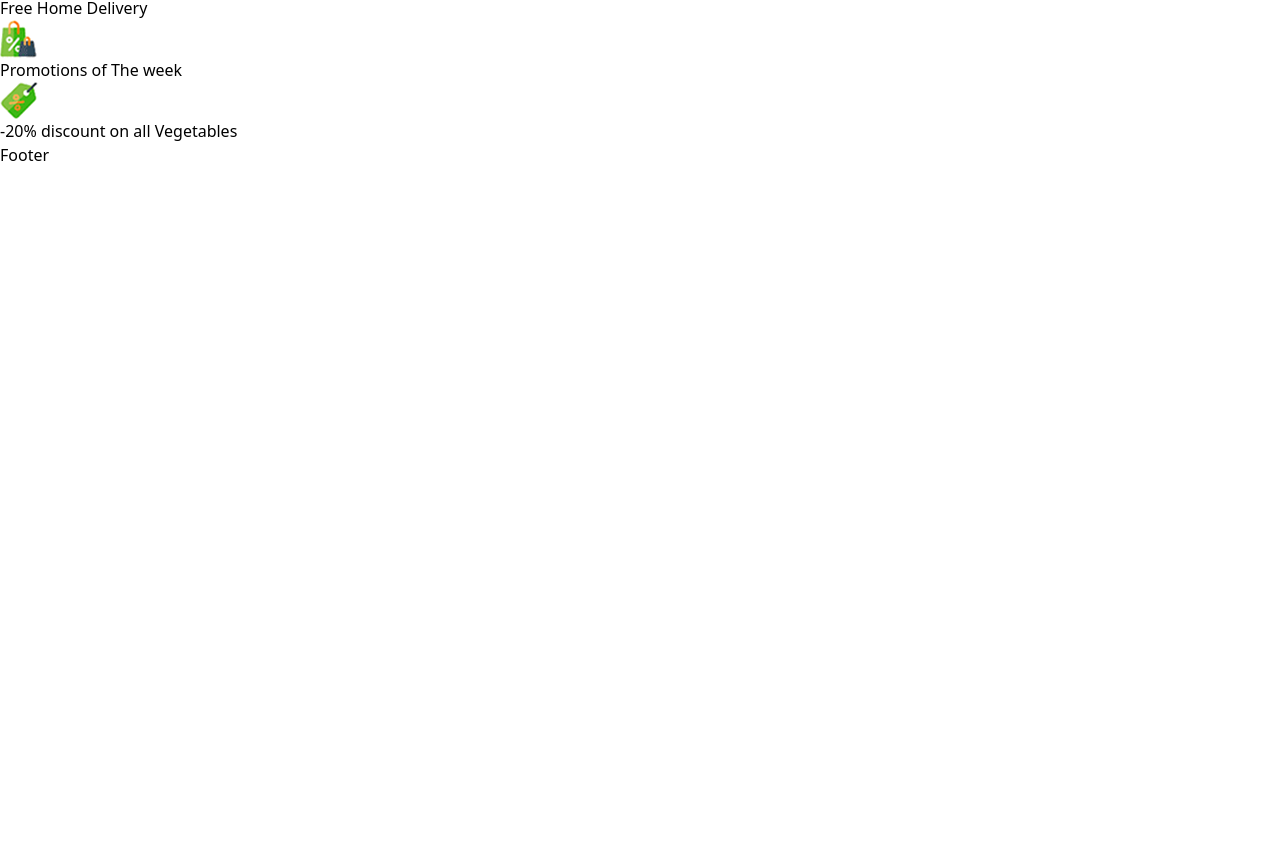
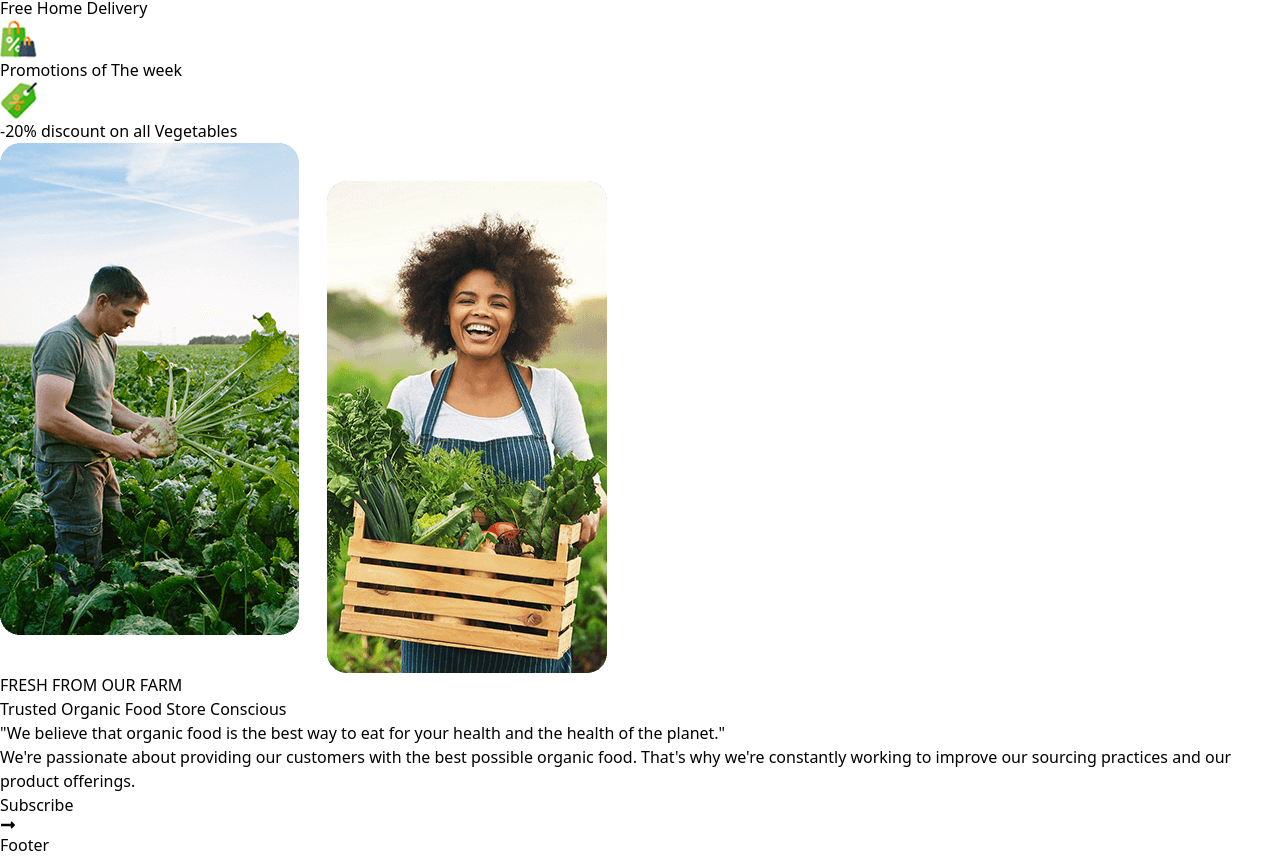
Before and after one commit to coderkamrul0/nutrient-landing-page, a React (Vite) app: page / in a window 1280 px wide. Shown: the part 968-1825 px from the top of the page. Before the commit the page ends 1135 px from the top, so only its background shows below. Built offline with nearby package versions, Linux system fonts and the light colour scheme.

Commit message:
Trusted section added

```diff
--- /dev/null
+++ b/src/components/TrustedSection/TrustedSection.jsx
@@ -0,0 +1,34 @@
+import React from 'react';
+import saleImg from '../../assets/sale8.png'
+import { FaLongArrowAltRight } from 'react-icons/fa';
+
+const TrustedSection = () => {
+    return (
+        <div>
+            <div className="md:flex justify-between gap-3 items-center py-20">
+                <div className="md:w-1/2">
+                    <img src={saleImg} alt="" />
+                </div>
+                <div className="md:w-1/2">
+                    <div className='flex items-center gap-2'>
+                        <div className='flex gap-1'>
+                            <div className='h-3 w-3 border rounded-full border-[#7CC000]'></div>
+                            <div className='h-3 w-3 border rounded-full border-[#7CC000]'></div>
+                            <div className='h-3 w-3 border rounded-full border-[#7CC000]'></div>
+                        </div>
+                        <p className=' text-black text-sm font-semibold'>FRESH FROM OUR FARM</p>
+                    </div>
+                    <h2 className='text-5xl font-bold pt-5'>Trusted Organic Food Store Conscious</h2>
+                    <div className='flex gap-5 font-semibold text-xl italic py-10'>
+                        <div className='h-20 w-2 bg-[#7CC000]'></div>
+                        <p>"We believe that organic food is the best way to eat for your health and the health of the planet."</p>
+                    </div>
+                    <p className='text-lg text-gray-500 pb-5'>We're passionate about providing our customers with the best possible organic food. That's why we're constantly working to improve our sourcing practices and our product offerings.</p>
+                    <button className="bg-[#81C408] text-white text-xl px-9 py-4 rounded-full flex items-center gap-2">Subscribe <FaLongArrowAltRight/></button>
+                </div>
+            </div>
+        </div>
+    );
+};
+
+export default TrustedSection;
--- a/src/pages/Home/Home.jsx
+++ b/src/pages/Home/Home.jsx
@@ -1,6 +1,7 @@
 import React from "react";
 import HeroSection from "../../components/HeroSection/HeroSection";
 import Services from "../../components/Services/Services";
+import TrustedSection from "../../components/TrustedSection/TrustedSection";
 
 
 const Home = () => {
@@ -14,6 +15,7 @@ const Home = () => {
         </div>
         <div   className="max-w-screen-xl mx-auto px-3 md:px-0">
             <Services/>
+            <TrustedSection/>
         </div>
       </div>
     </div>
```
Also changed, not shown: src/assets/sale8.png (added).
